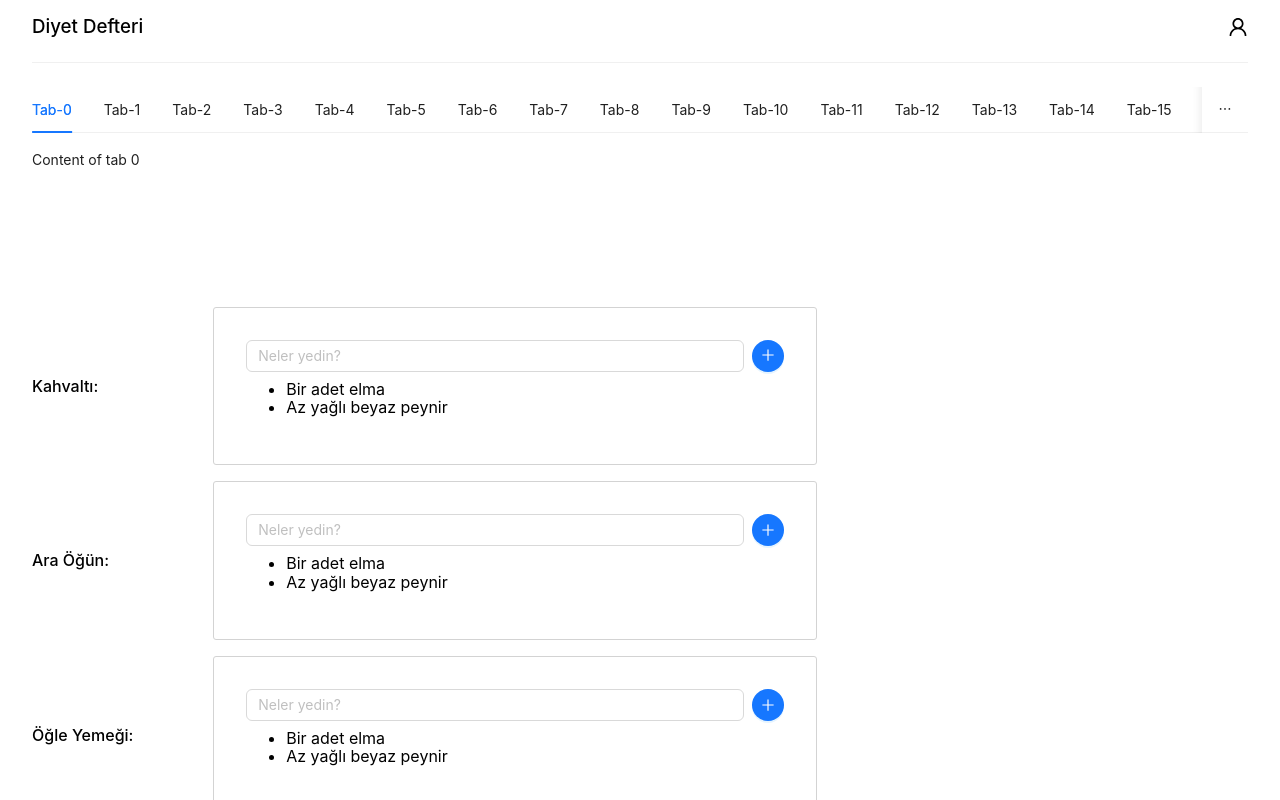
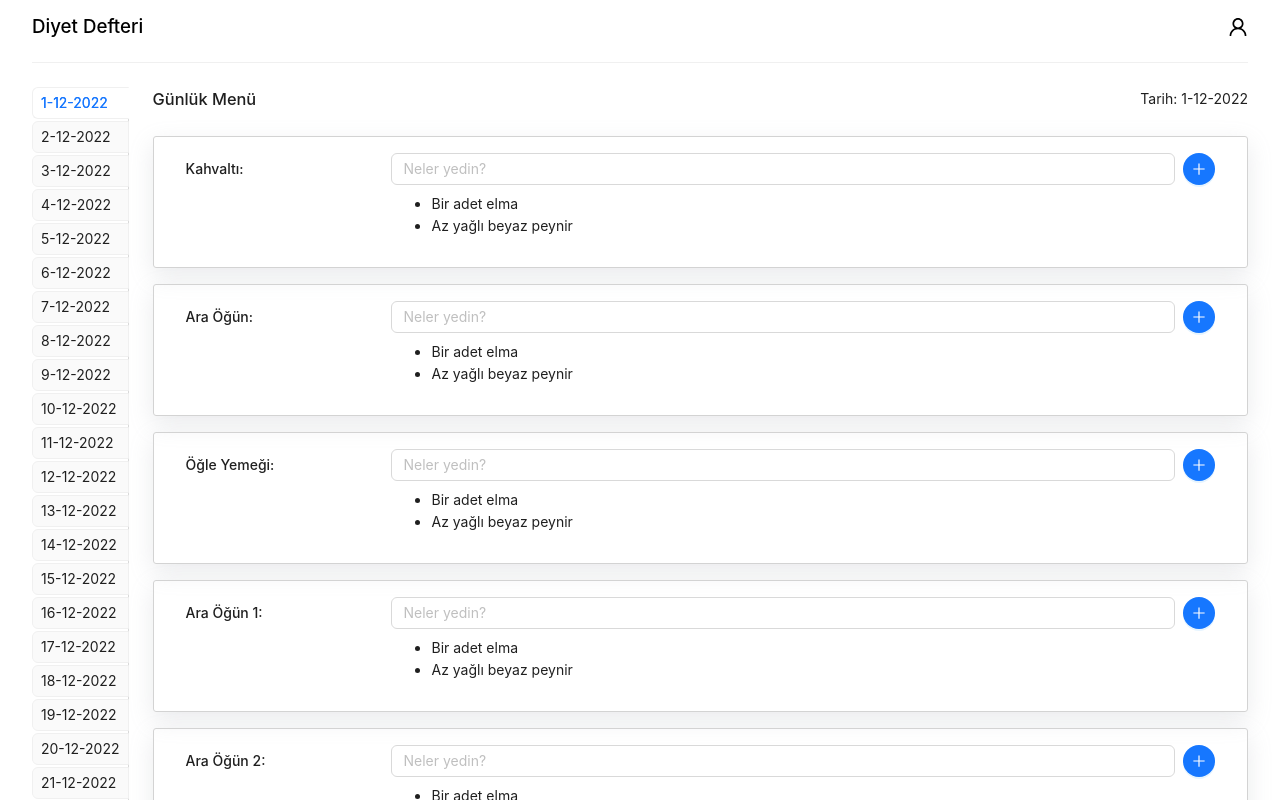
Before and after one commit to isagul/diet-notebook, a Next.js app: page / in a window 1280 px wide. Shown: the top 800 px of the page. Built offline with nearby package versions, Linux system fonts and the light colour scheme.

Commit message:
ui improvements

```diff
--- a/components/DateSlider/index.js
+++ b/components/DateSlider/index.js
@@ -1,22 +1,67 @@
+import { useState } from 'react';
 import { Tabs } from 'antd';
 
+import { Meal } from '@/components/index';
+import { getAllDaysInMonth } from '@/utils/getAllDaysInMonth';
+
+import styles from './styles.module.scss';
+
+// const months = ["Ocak", "Şubat", "Mart", "Nisan", "Mayıs", "Haziran", "Temmuz", "Ağustos", "Eylül", "Ekim", "Kasım", "Aralık"];
+
+const DEFAULT_ACTIVE_KEY = "0";
+
+const formatDate = day => {
+  const d = new Date(day);
+  return `${d.getDate()}-${d.getMonth() + 1}-${d.getFullYear()}`;
+};
+
 const DateSlider = () => {
+
+  const now = new Date();
+  const days = getAllDaysInMonth(now.getFullYear(), now.getMonth());
+  const [clickedDate, setClickedDate] = useState(formatDate(days[DEFAULT_ACTIVE_KEY]));
+
+  const dayContent = () => {
+    return (
+      <div className={styles.dateContentWrapper}>
+        <div className={styles.title}>
+          <h3>Günlük Menü</h3>
+          <p>Tarih: {clickedDate}</p>
+        </div>
+        <div className={styles.mealWrapper}>
+          <Meal name="Kahvaltı" />
+          <Meal name="Ara Öğün" />
+          <Meal name="Öğle Yemeği" />
+          <Meal name="Ara Öğün 1" />
+          <Meal name="Ara Öğün 2" />
+          <Meal name="Akşam Yemeği" />
+        </div>
+      </div>
+    )
+  };
+
+  const items = days.map((day, index) => {
+    return ({
+      label: formatDate(day),
+      key: String(index),
+      children: dayContent(),
+    })
+  });
+
+  const handleOnTabsChange = activeKey => {
+    const selectedDate = items.find(item => item.key === activeKey);
+    setClickedDate(selectedDate.label);
+  }
+
   return (
-    <div>
+    <div className={styles.dateSliderComponent}>
       <Tabs
-        defaultActiveKey="0"
-        tabPosition="top"
-        style={{
-          height: 220,
-        }}
-        items={new Array(30).fill(null).map((_, i) => {
-          const id = String(i);
-          return {
-            label: `Tab-${id}`,
-            key: id,
-            children: `Content of tab ${id}`,
-          };
-        })}
+        defaultActiveKey={DEFAULT_ACTIVE_KEY}
+        tabPosition="left"
+        size='small'
+        type='card'
+        items={items}
+        onChange={handleOnTabsChange}
       />
     </div>
   )
--- /dev/null
+++ b/components/DateSlider/styles.module.scss
@@ -0,0 +1,22 @@
+.dateSliderComponent {
+  .dateContentWrapper {
+    h3 {
+      margin-top: 1rem;
+      margin-bottom: 2rem;
+    }
+
+    .mealWrapper {}
+
+    .title {
+      display: flex;
+      flex-direction: row;
+      justify-content: space-between;
+      align-items: center;
+      margin-bottom: 24px;
+
+      p, h3 {
+        margin: 0
+      }
+    }
+  }
+}
--- a/components/Meal/styles.module.scss
+++ b/components/Meal/styles.module.scss
@@ -2,22 +2,23 @@
   display: flex;
   flex-direction: row;
   align-items: center;
-  margin-right: 8px;
   margin-bottom: 1rem;
+  border: 1px solid lightgray;
+  padding: 1rem 2rem;
+  border-radius: 3px;
+  justify-content: space-between;
+  box-shadow: rgba(149, 157, 165, 0.2) 0px 8px 24px;
 
   .mealName {
     margin-bottom: 0;
-    flex:.3;
+    align-self: flex-start;
+    margin-top: 5px;
   }
 
   .addMealWrapper {
     display: flex;
     flex-direction: column;
-    width: 50%;
-    border: 1px solid lightgray;
-    padding: 2rem;
-    border-radius: 3px;
-    width: 50%;
+    width: 80%;
 
     .addMealArea {
       display: flex;
--- a/components/index.js
+++ b/components/index.js
@@ -1,5 +1,5 @@
-import Header from "../components/Header";
-import DateSlider from "../components/DateSlider";
-import Meal from "../components/Meal";
+import Header from "@/components/Header";
+import DateSlider from "@/components/DateSlider";
+import Meal from "@/components/Meal";
 
 export { Header, DateSlider, Meal };
--- a/pages/_app.js
+++ b/pages/_app.js
@@ -1,5 +1,5 @@
 import 'antd/dist/reset.css';
-import '../styles/globals.css';
+import '@/styles/globals.css';
 
 function MyApp({ Component, pageProps }) {
   return <Component {...pageProps} />
--- a/pages/index.js
+++ b/pages/index.js
@@ -1,8 +1,8 @@
 import Head from 'next/head';
 import { Divider } from 'antd';
 
-import { Header, DateSlider, Meal } from '../components';
-import styles from '../styles/Home.module.css';
+import { Header, DateSlider } from '@/components/index';
+import styles from '@/styles/Home.module.css';
 
 export default function Home() {
   return (
@@ -15,19 +15,12 @@ export default function Home() {
       <Header />
       <Divider />
       <DateSlider />
-      <Meal name="Kahvaltı" />
-      <Meal name="Ara Öğün" />
-      <Meal name="Öğle Yemeği" />
-      <Meal name="Ara Öğün 1" />
-      <Meal name="Ara Öğün 2" />
-      <Meal name="Akşam Yemeği" />
       {/* <main className={styles.main}>
         <p>hello world!</p>
       </main>
 
-      <footer className={styles.footer}>
-
-      </footer> */}
+       */}
+       {/* <footer className={styles.footer}></footer> */}
     </div>
   )
 }
--- a/styles/Home.module.css
+++ b/styles/Home.module.css
@@ -1,5 +1,6 @@
 .container {
   padding: 0 2rem;
+  min-height: 100vh;
 }
 
 .main {
@@ -12,11 +13,4 @@
   align-items: center;
 }
 
-.footer {
-  display: flex;
-  flex: 1;
-  padding: 2rem 0;
-  border-top: 1px solid #eaeaea;
-  justify-content: center;
-  align-items: center;
-}
+.footer {}
--- /dev/null
+++ b/utils/getAllDaysInMonth.js
@@ -0,0 +1,12 @@
+export function getAllDaysInMonth(year, month) {
+  const date = new Date(year, month, 1);
+
+  const dates = [];
+
+  while (date.getMonth() === month) {
+    dates.push(new Date(date));
+    date.setDate(date.getDate() + 1);
+  }
+
+  return dates;
+}
```
Also changed, not shown: jsconfig.json (added, +10 -0 lines).
